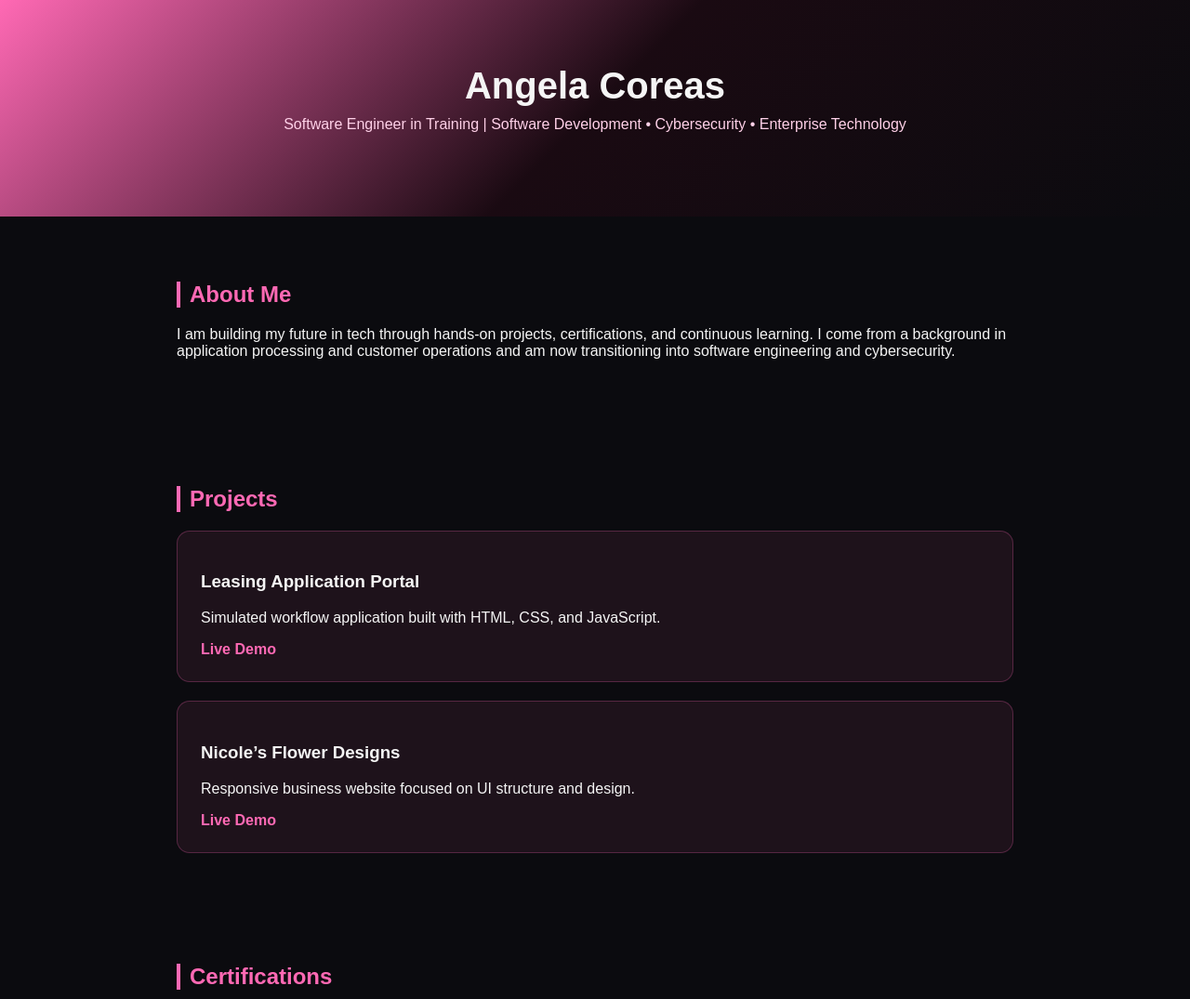
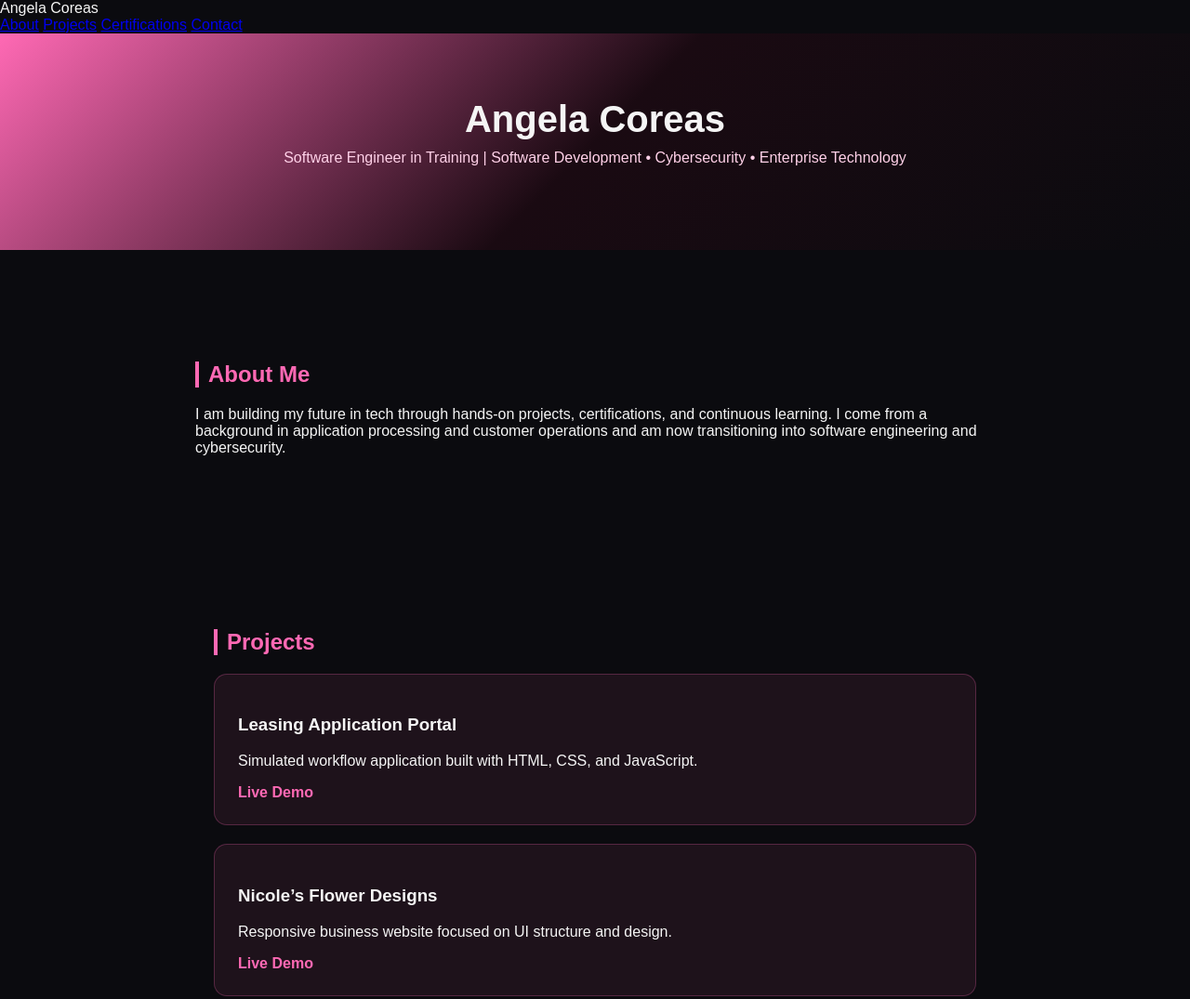
Before and after one commit to angelacoreas1989-boop/tech-portfolio, a plain HTML site: page index.html in a window 1280 px wide. Shown: the top 1075 px of the page at 93% size. Drawn offline with Linux system fonts and the light colour scheme.

Commit message:
Enhance index.html with navigation and section IDs
Added a navigation bar and organized sections with IDs for better structure and accessibility.

```diff
--- a/index.html
+++ b/index.html
@@ -8,7 +8,16 @@
 </head>
 
 <body>
+<nav class="navbar">
+  <div class="logo">Angela Coreas</div>
 
+  <div class="nav-links">
+    <a href="#about">About</a>
+    <a href="#projects">Projects</a>
+    <a href="#certs">Certifications</a>
+    <a href="#contact">Contact</a>
+  </div>
+</nav>
 <header>
   <h1>Angela Coreas</h1>
   <p>Software Engineer in Training | Software Development • Cybersecurity • Enterprise Technology</p>
@@ -16,6 +25,7 @@
 </header>
 
 <section>
+  <section id="about">
   <h2>About Me</h2>
   <p>
     I am building my future in tech through hands-on projects, certifications, and continuous learning.
@@ -24,6 +34,7 @@
 </section>
 
 <section>
+  <section id="projects">
   <h2>Projects</h2>
 
   <div class="card">
@@ -41,6 +52,7 @@
 </section>
 
 <section>
+  <section id="certs">
   <h2>Certifications</h2>
   <ul>
     <li>Cisco Introduction to Cybersecurity (2026)</li>
@@ -50,6 +62,7 @@
 </section>
 
 <section>
+  <section id="contact">
   <h2>Connect With Me</h2>
 
   <p class="links">
```
